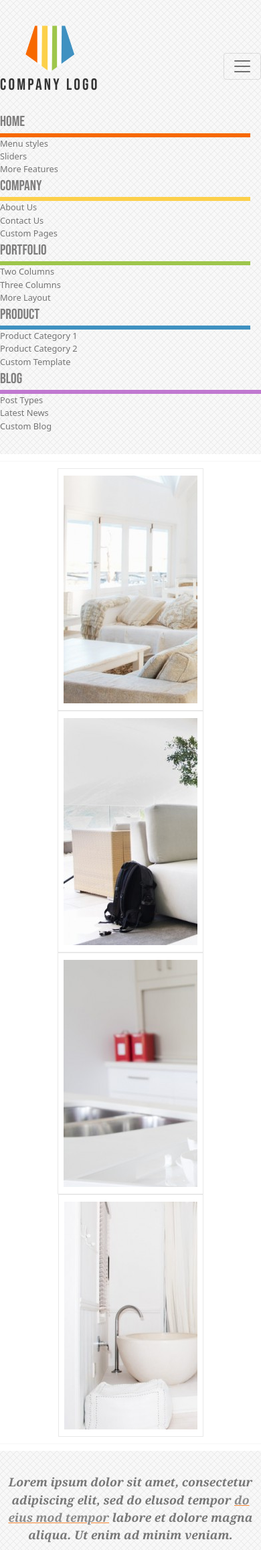
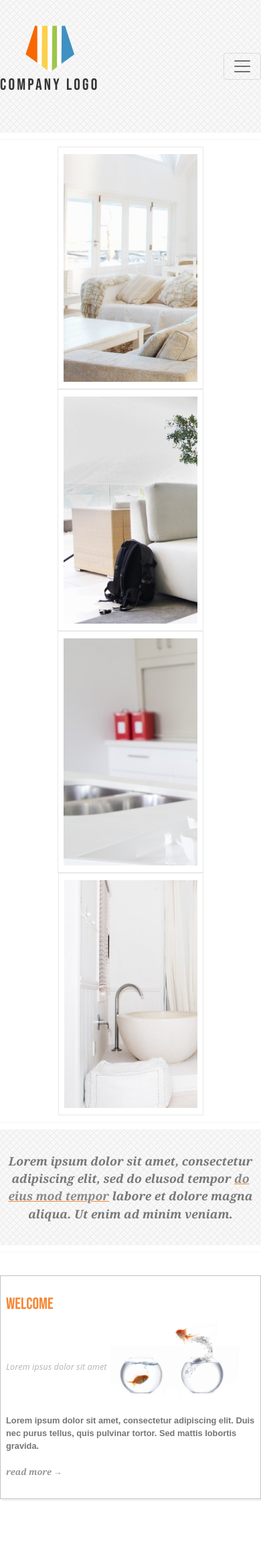
Before and after one commit to AlexisPANERI/AlexisECF, a PHP site: page / in a window 390 px wide. Shown: the top 2314 px of the page at 67% size. Run offline with PHP 8.4, Linux system fonts and the light colour scheme; some libraries are stand-ins or nearby versions.

Commit message:
burgernav

```diff
--- a/css/ecfBoot.css
+++ b/css/main.css
@@ -7,6 +7,14 @@ a{text-decoration: none;}
 .banner, .lorem, header {background: url(../img/background_pattern.png);}
 
 hr{margin: 10px 0;border: none;border-top: 1px solid rgb(223, 223, 223);}
+
+/* LOGO */
+
+.logo p {
+    letter-spacing: 0.2rem;
+    font-family: 'Bebas Neue', cursive;
+    color: #333333;font-size: 1.2em;
+}
 
 /* NAVBAR */
 nav, .footer, .house{
@@ -41,6 +49,17 @@ article p {
     font-weight: 600;
     font-size: 0.8em;
     line-height: 1.5em;
+}
+
+/* LOREM */
+
+.lorem p {
+    font-family: Georgia, 'Times New Roman', Times, serif;
+    max-width: 990px;
+    font-style: italic;font-size: 1.1em;
+    font-weight: 600;color: rgb(119, 119, 119);
+    padding: 1.9em 0;
+    margin:0 auto;
 }
 
 /* BANNER */
--- a/index.php
+++ b/index.php
@@ -6,7 +6,7 @@
     <meta name="viewport" content="width=device-width, initial-scale=1.0">
     <link rel="stylesheet" href="https://use.fontawesome.com/releases/v5.1.1/css/all.css" integrity="sha384-O8whS3fhG2OnA5Kas0Y9l3cfpmYjapjI0E4theH4iuMD+pLhbf6JI0jIMfYcK3yZ" crossorigin="anonymous">
     <link href="https://cdn.jsdelivr.net/npm/bootstrap@5.1.2/dist/css/bootstrap.min.css" rel="stylesheet" integrity="sha384-uWxY/CJNBR+1zjPWmfnSnVxwRheevXITnMqoEIeG1LJrdI0GlVs/9cVSyPYXdcSF" crossorigin="anonymous">
-    <link rel="stylesheet" href="css/ecfBoot.css">
+    <link rel="stylesheet" href="css/main.css">
     <title>ECF</title>
 </head>
 <body class="text-center">
@@ -14,12 +14,12 @@
         <nav class="navbar navbar-expand-lg navbar-light">
             <a class="navbar-brand logo" href="#">
                 <img src="img/logo.svg" alt="Logo" style="width:75px">
-                <p style="letter-spacing: 0.2rem;font-family: 'Bebas Neue', cursive;color: #333333;font-size: 1.2em;">COMPANY LOGO</p>
+                <p>COMPANY LOGO</p>
             </a>
-            <button class="navbar-toggler" type="button" data-toggle="collapse" data-target="#navbarNav" aria-controls="navbarNav" aria-expanded="false" aria-label="Toggle navigation">
+            <button class="navbar-toggler" type="button" data-bs-toggle="collapse" data-bs-target="#burgerNav" aria-controls="burgerNav" aria-expanded="false" aria-label="Toggle navigation">
                 <span class="navbar-toggler-icon"></span>
             </button>
-            <div class="navbar-collapse justify-content-end" id="navbarNav">
+            <div class="collapse navbar-collapse justify-content-end" id="burgerNav">
                 <ul class="navbar-nav">
                     <li class="nav-item text-start pe-3">
                         <a href="#" class="fs-4" style="color: #7e7d7d;border-bottom: 6px solid #f76900;font-family:'Bebas Neue', cursive;">HOME</a>
@@ -64,11 +64,14 @@
     </section>
     <hr/>
     <section class="lorem">
-        <p class="text-center" style="font-family: Georgia, 'Times New Roman', Times, serif;max-width: 990px;font-style: italic;font-size: 1.1em;font-weight: 600;color: rgb(119, 119, 119);padding: 1.9em 0;margin:0 auto;">Lorem ipsum dolor sit amet, consectetur adipiscing elit, sed do elusod tempor <a href="" style="text-decoration: underline #f78633;color: rgb(138, 138, 138);">do eius mod tempor</a>  labore et dolore magna aliqua. Ut enim ad minim veniam.</p>
+        <p class="text-center">Lorem ipsum dolor sit amet, consectetur adipiscing elit, sed do elusod tempor
+            <a href="" style="text-decoration: underline #f78633;color: rgb(138, 138, 138);">do eius mod tempor</a>
+            labore et dolore magna aliqua. Ut enim ad minim veniam.
+        </p>
     </section>
     <hr/>
     <div class="articles row justify-content-center">
-        <div class="col-6 col-sm-6 col-md-6 col-lg-2 text-start">
+        <div class="col-12 col-sm-6 col-md-6 col-lg-2 text-start">
             <article style="border: 1px solid rgb(194, 194, 194);box-shadow: 3px 3px rgba(233, 233, 233, 0.521);">
                 <h2>Welcome</h2>
                 <span>Lorem ipsus dolor sit amet</span>
@@ -77,7 +80,7 @@
                 <a href="" style="font-size: 0.8em;font-weight: 700;font-style: italic;font-family: Georgia, 'Times New Roman', Times, serif;color: rgb(148, 148, 148);">read more</a>
             </article>
         </div>
-        <div class="col-6 col-sm-6 col-md-6 col-lg-2 text-start">
+        <div class="col-12 col-sm-6 col-md-6 col-lg-2 text-start">
             <article>
                 <div>
                     <h2>Latest Work</h2>
@@ -175,9 +178,10 @@
             <i class="fas fa-circle fa-stack-2x"></i>
             <i class="fab fa-google-plus-g fa-stack-1x fa-inverse"></i>
         </span>
-
       </div>
     </div>
     </footer>
+    <script src="https://cdn.jsdelivr.net/npm/@popperjs/core@2.10.2/dist/umd/popper.min.js" integrity="sha384-7+zCNj/IqJ95wo16oMtfsKbZ9ccEh31eOz1HGyDuCQ6wgnyJNSYdrPa03rtR1zdB" crossorigin="anonymous"></script>
+<script src="https://cdn.jsdelivr.net/npm/bootstrap@5.1.3/dist/js/bootstrap.min.js" integrity="sha384-QJHtvGhmr9XOIpI6YVutG+2QOK9T+ZnN4kzFN1RtK3zEFEIsxhlmWl5/YESvpZ13" crossorigin="anonymous"></script>
 </body>
 </html>
```
